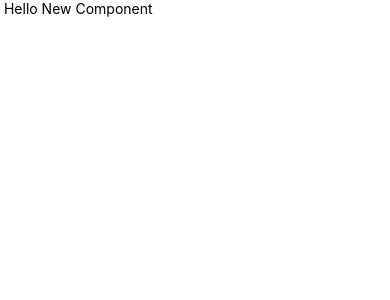
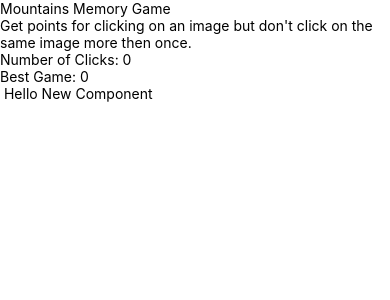
Before and after one commit to CraigMarc/project1, a React Native app: screen / in a window 390 px wide. Shown: the top 300 px of the page. Built offline with nearby package versions, Linux system fonts and the light colour scheme; no server answers.

Commit message:
added Loading and Header components

```diff
--- a/App.js
+++ b/App.js
@@ -11,7 +11,7 @@ import {
   useColorScheme,
   View,
 } from 'react-native';
-
+/*
 import {
   Colors,
   DebugInstructions,
@@ -19,9 +19,10 @@ import {
   LearnMoreLinks,
   ReloadInstructions,
 } from 'react-native/Libraries/NewAppScreen';
-
+*/
 import Component from './Component.js'
 import Card from './Card.js'
+import Header from './Header'
 
 const App = () => {
 
@@ -75,13 +76,11 @@ const fetchInfo = async (pics) => {
     fetchInfo();
   }, [])
 
-  // event handler
+  // event handlers
 
     const handleTouch = (index) => {
       let card = index
-      console.log(index)
 
-      /*
       if (clickedOn.indexOf(card) != -1 && clickedOn.length > 0) {
         setLoose("true")
       }
@@ -90,12 +89,52 @@ const fetchInfo = async (pics) => {
       if (clickedOn.indexOf(card) == -1 || clickedOn.length == 0) {
         setClickedOn((clickedOn) => ([...clickedOn, card]));
       }
+    }
+     const handleStart = () => {
+
+        if (clickedOn.length > bestGame) {
+          setBestGame(clickedOn.length)
+        }
+        setClickedOn([])
+        setLoose()
+        setFindPicsState(true)
+
+      }
+      //handle pic search
+/*
+      const handlePicSubmit = (event) => {
+        event.preventDefault();
+        const dataSubmit = Object.fromEntries(new FormData(event.target).entries());
+        setFindPicsState(false)
+
+        setSearchResult(dataSubmit.pictures)
+        fetchInfo(dataSubmit.pictures)
+
+        clearAllInputs()
+      }
+
+      function clearAllInputs() {
+        let allInputs = document.querySelectorAll('input');
+
+        allInputs.forEach(singleInput => singleInput.value = '');
+
+      }
+
+      if (loading == true) {
+
+        <Loading/>
+      }
 */
-    }
-
+console.log(clickedOn)
 
   return (
     <View>
+    <Header
+              clickedOn={clickedOn}
+              loose={loose}
+              bestGame={bestGame}
+              searchResult={searchResult}
+            />
     <Component />
     <ScrollView>
    <Card
--- a/Card.js
+++ b/Card.js
@@ -57,6 +57,7 @@ const Card = (props) => {
     if (clickedOn.length == 12 || loose == "true") {
         disable = true
     }
+
     //create random array
 
     function shuffle() {
--- /dev/null
+++ b/Header.js
@@ -0,0 +1,67 @@
+import {
+  SafeAreaView,
+  ScrollView,
+  StatusBar,
+  StyleSheet,
+  Text,
+  useColorScheme,
+  View,
+} from 'react-native';
+
+
+const Header = (props) => {
+  const {
+         clickedOn,
+         loose,
+         bestGame,
+         searchResult,
+
+     } = props;
+
+     const renderMessage = () => {
+         if (clickedOn.length == 12) {
+             return (
+                 <Text>You Win</Text>
+             )
+         }
+
+         if (loose == "true") {
+             return (
+                 <Text>You Lose</Text>
+             )
+         }
+
+     };
+     let search = searchResult
+     let upperCase = search.charAt(0).toUpperCase() + search.slice(1);
+
+
+
+     return (
+
+         <View>
+             <View>
+                 <Text>{upperCase} Memory Game</Text>
+                 <Text>Get points for clicking on an image but don't click on the same image more then once.</Text>
+
+             </View>
+
+
+             <View>
+                 <View>
+                     <Text>Number of Clicks: {clickedOn.length}</Text>
+                     <Text>Best Game: {bestGame}</Text>
+                 </View>
+                 <View>
+                    {renderMessage()}
+                 </View>
+             </View>
+         </View>
+
+
+
+     )
+
+};
+
+export default Header;
```
Also changed, not shown: Loading.js (added, +23 -0 lines).
